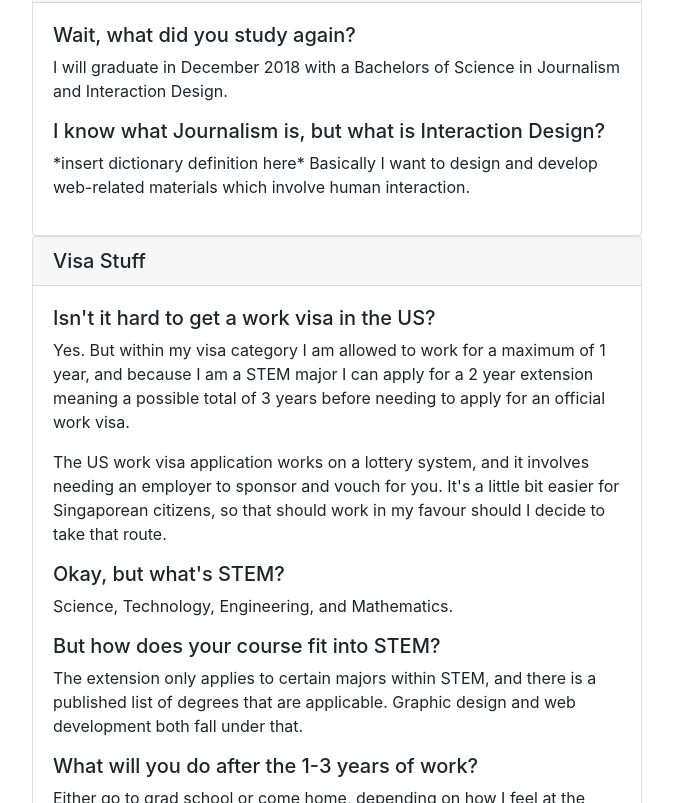
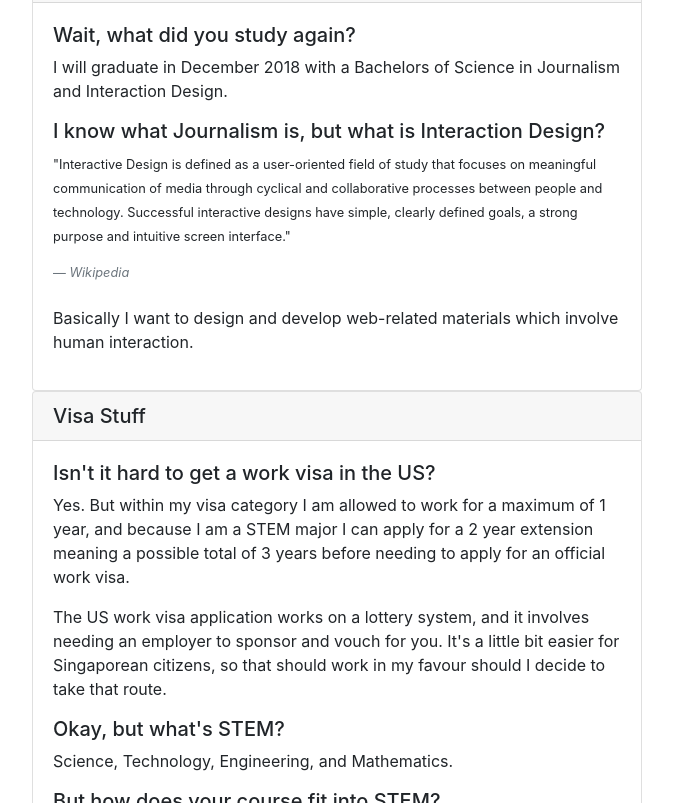
Before and after one commit to huangcuilyn/future-faq, a plain HTML site: page index.html in a window 1280 px wide. Shown: the part 1262-2065 px from the top of the page, without its empty margins (303-976 px from the left). Drawn offline with nearby package versions, Linux system fonts and the light colour scheme.

Commit message:
added definition

```diff
--- a/index.html
+++ b/index.html
@@ -77,7 +77,7 @@
                             <h5 class="question">Wait, what did you study again?</h5>
                             <p class="answer">I will graduate in December 2018 with a Bachelors of Science in Journalism and Interaction Design.</p>
                             <h5 class="question">I know what Journalism is, but what is Interaction Design?</h5>
-                            <p class="answer">*insert dictionary definition here* Basically I want to design and develop web-related materials which involve human interaction.</p>
+                            <p class="answer"><small>"Interactive Design is defined as a user-oriented field of study that focuses on meaningful communication of media through cyclical and collaborative processes between people and technology. Successful interactive designs have simple, clearly defined goals, a strong purpose and intuitive screen interface."</small><footer class="blockquote-footer"><cite title="Wikipedia">Wikipedia</cite></footer><br>Basically I want to design and develop web-related materials which involve human interaction.</p>
                         </div>
                     </div>
                 </div>
```
